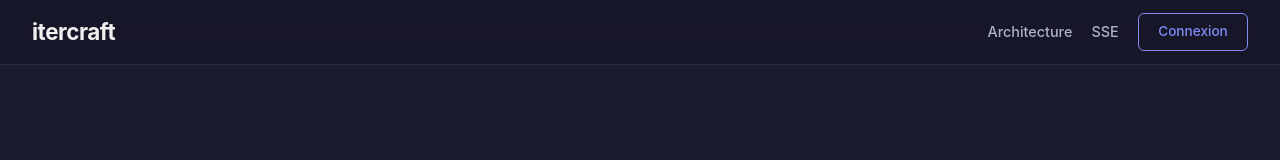
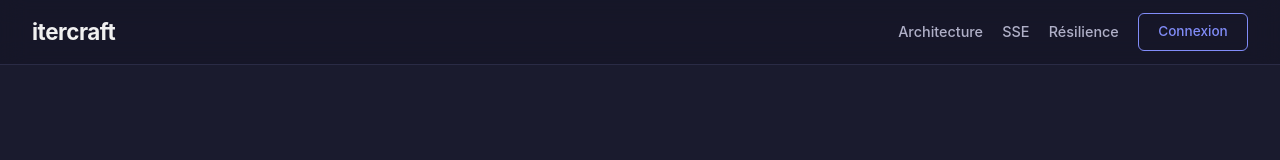
Before and after one commit to neodatsu/itercraft, a React (Vite) app in the folder itercraft_front/: page / in a window 1280 px wide. Shown: the top 160 px of the page. Built offline with nearby package versions, Linux system fonts and the light colour scheme; what keycloak-js would draw is missing.

Commit message:
Add Resilience page to public navigation
The circuit breaker documentation page was already implemented
but not linked in the navigation. Now accessible from header menu.

Co-Authored-By: Claude Opus 4.5 <noreply@anthropic.com>

```diff
--- a/itercraft_front/src/components/common/Breadcrumb.tsx
+++ b/itercraft_front/src/components/common/Breadcrumb.tsx
@@ -9,6 +9,7 @@ const labels: Record<string, string> = {
   '/confidentialite': 'Confidentialité',
   '/architecture': 'Architecture',
   '/sse': 'Server-Sent Events',
+  '/resilience': 'Résilience',
   '/meteo': 'Météo',
 };
 
--- a/itercraft_front/src/components/common/Header.tsx
+++ b/itercraft_front/src/components/common/Header.tsx
@@ -11,6 +11,7 @@ export function Header() {
       <nav className="app-header-nav">
         <Link to="/architecture" className="app-header-link">Architecture</Link>
         <Link to="/sse" className="app-header-link">SSE</Link>
+        <Link to="/resilience" className="app-header-link">Résilience</Link>
         {authenticated ? (
           <>
             <Link to="/dashboard" className="app-header-link">Tableau de bord</Link>
```
Also changed, not shown: 1 other file (tests, documents, lock files or other folders).
